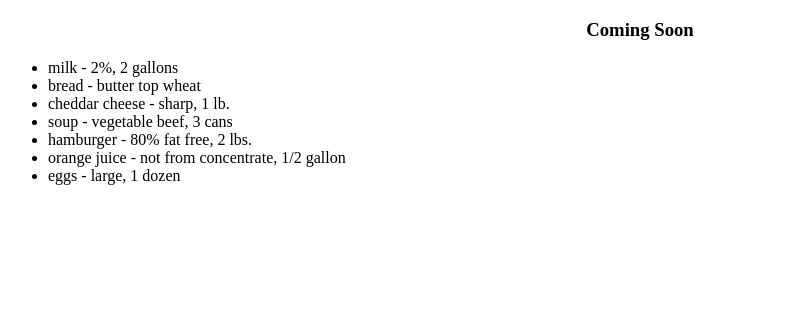
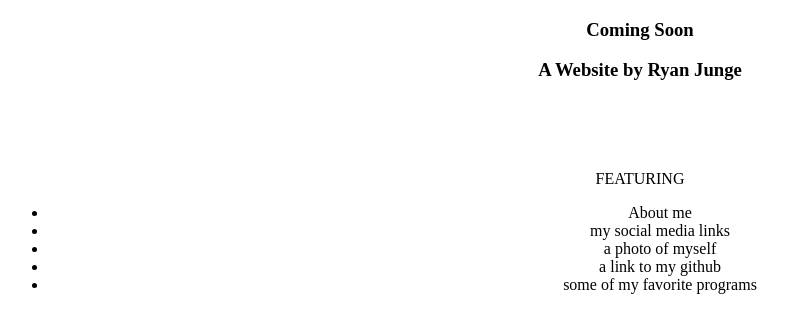
Before and after one commit to Ryguy1995/rjungedevsite, a plain HTML site: page index.html in a window 1280 px wide. Shown: the whole page, without its empty margins (0-788 px from the left). Drawn offline with Linux system fonts and the light colour scheme.

Commit message:
Update index.html

```diff
--- a/index.html
+++ b/index.html
@@ -8,14 +8,19 @@
   <meta charset = "utf-8" />
 </head>
 <body>
-     <center><h3> Coming Soon </h3></center>
+     <center>
+          <h3> <p>Coming Soon</p>
+               <p>A Website by Ryan Junge</p>
+     </h3>
+
+    <br> <br> <br>
+          <p> FEATURING </p>
 <ul>
-    <li> milk - 2%, 2 gallons </li>
-    <li> bread - butter top wheat </li>
-    <li> cheddar cheese - sharp, 1 lb. </li>
-    <li> soup - vegetable beef, 3 cans </li>
-    <li> hamburger - 80% fat free, 2 lbs. </li>
-    <li> orange juice - not from concentrate, 1/2 gallon </li>
-    <li> eggs - large, 1 dozen </li>
+    <li>About me </li>
+    <li> my social media links </li>
+    <li> a photo of myself </li>
+    <li> a link to my github </li>
+    <li> some of my favorite programs </li>
+     </center>
 <ul>
 <html>
```
